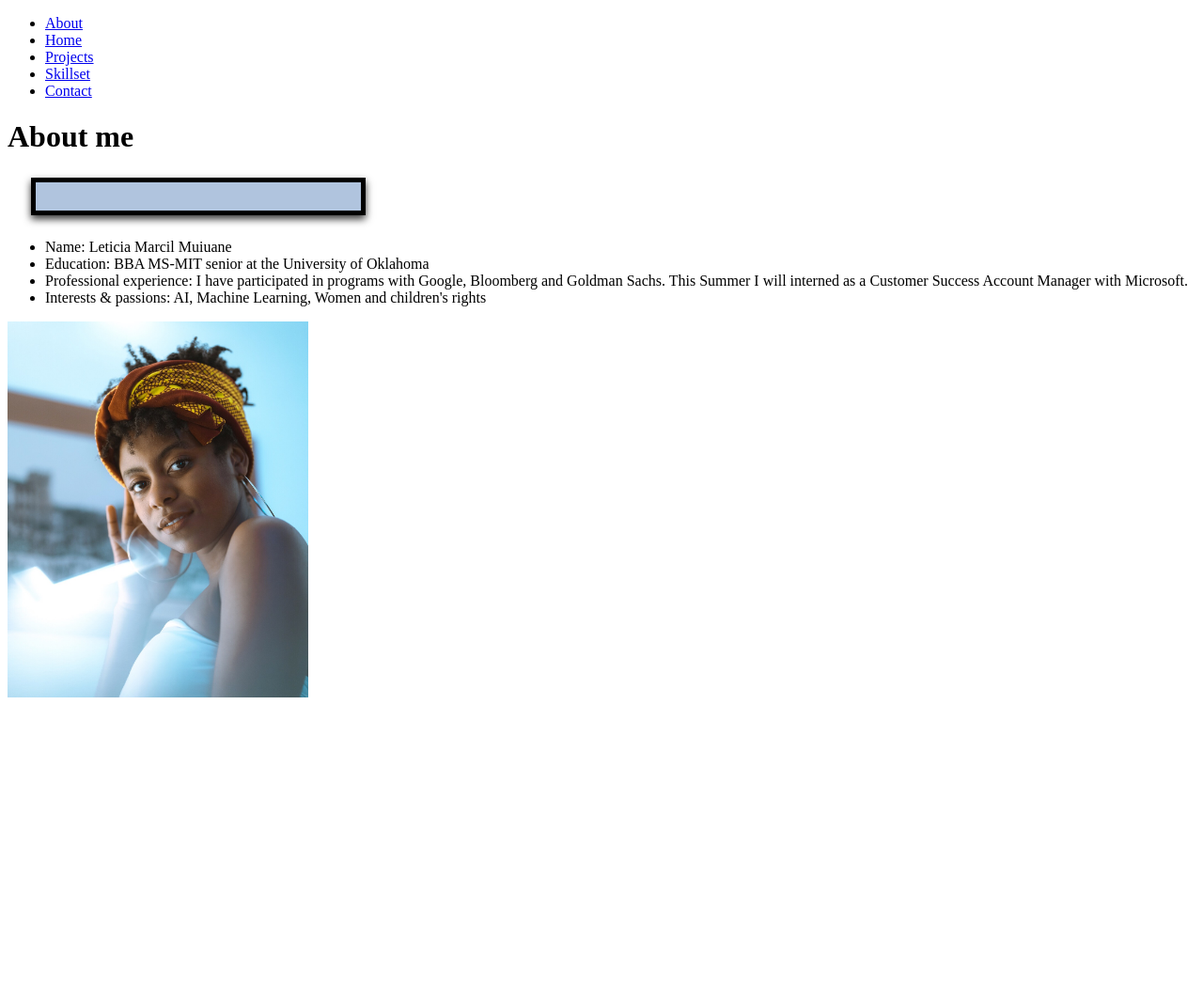
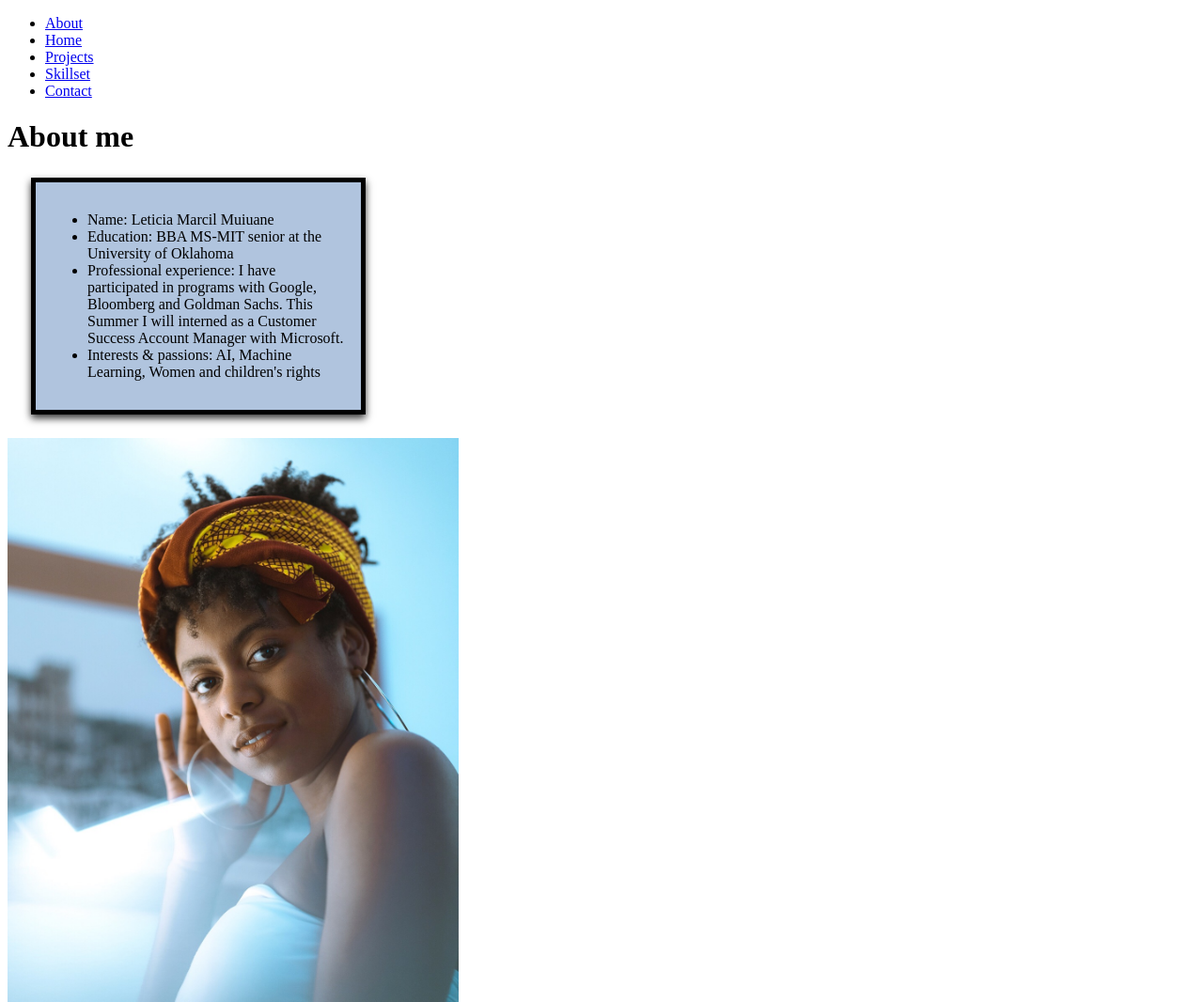
Before and after one commit to lettymuiuane/lettymuiuane.github.io, a plain HTML site: page about.html in a window 1280 px wide. Shown: the whole page at 94% size. Before the commit the page ends 800 px from the top, so only its background shows below. Drawn offline with Linux system fonts and the light colour scheme.

Commit message:
projects

```diff
--- a/about.html
+++ b/about.html
@@ -28,15 +28,16 @@
     </ul>
 
     <h1>About me</h1>
-    <div id="Information"></div>
+    <div id="Information">
         <ul class="list-group">
             <li class="list-group-item">Name: Leticia Marcil Muiuane</li>
             <li class="list-group-item">Education: BBA MS-MIT senior at the University of Oklahoma</li>
             <li class="list-group-item">Professional experience: I have participated in programs with Google, Bloomberg and Goldman Sachs. This Summer I will interned as a Customer Success Account Manager with Microsoft.</li>
             <li class="list-group-item">Interests & passions: AI, Machine Learning, Women and children's rights</li>
         </ul>
+        </div>
         <div>
-            <image style="height:400px;" src="https://github.com/lettymuiuane/lettymuiuane.github.io/blob/main/pic.jpg?raw=true" />
+            <image style="height:600px;" src="https://github.com/lettymuiuane/lettymuiuane.github.io/blob/main/pic.jpg?raw=true" />
         </div>
 
 </body>
```
Also changed, not shown: home.html (+1 -1 lines), Capture.PNG (added), power-bi.jpg (added), 1 other file.
